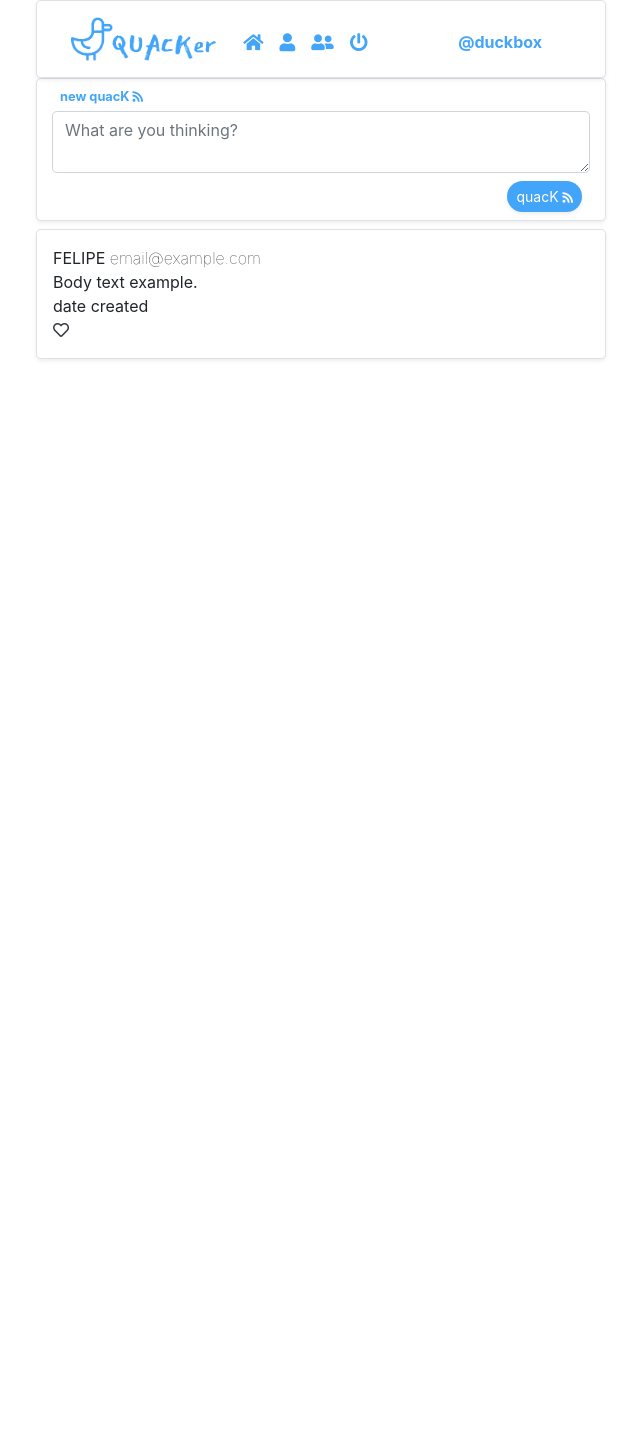
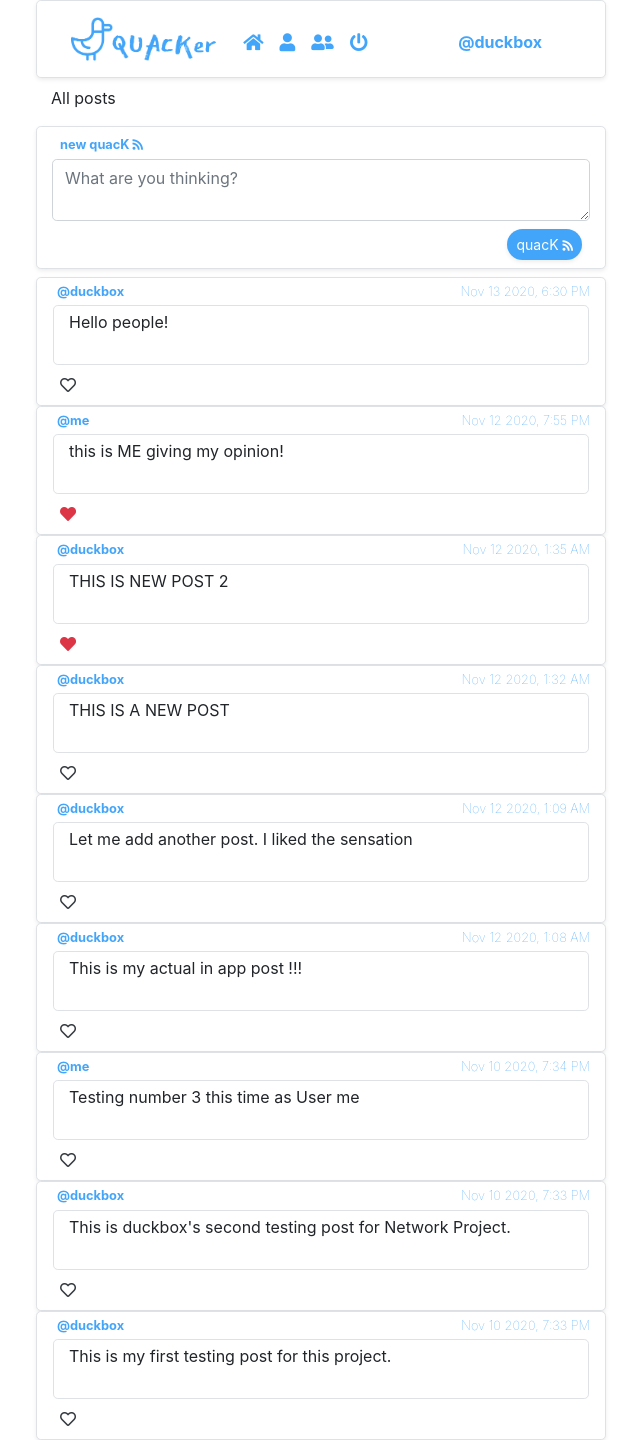
Before and after one commit to duckbox72/quacker, a Django app: page / in a window 1280 px wide. Shown: the whole page, without its empty margins (319-959 px from the left). Before the commit the page ends 360 px from the top, so only its background shows below. Run offline with Django 3.2, Linux system fonts and the light colour scheme; a user stored in the database is signed in; data comes from the database, SQL or seed files in the repository; both versions use the stored data as it was after the commit; some libraries are stand-ins or nearby versions.

Commit message:
back to index.js direction

```diff
--- a/network/static/network/add_post.js
+++ b/network/static/network/add_post.js
@@ -23,6 +23,7 @@ document.addEventListener('DOMContentLoaded', function() {
                 console.log(result.message);
             }
         })
+
         return false;
     })
 });
--- a/network/static/network/index.js
+++ b/network/static/network/index.js
@@ -22,7 +22,6 @@ function is_liked(post) {
         }
 
     }); // Close fetch for like
-
 }
 
 
@@ -66,24 +65,22 @@ function load_feed(feed) {
             element.className = `row justify-content-center`;
             element.id = `post${post.id}`;
             element.innerHTML =
-            `<div class="col-lg-6 border rounded-lg shadow-sm bg-white p-3">
+            `<div class="col-lg-6 border rounded-lg shadow-sm bg-white">
                 <div class="row">
-                    <div class="col">
-                        ${post.username} <span class="font-weight-lighter text-right">${post.user_email }</span>
+                    <div class="col p-1 ml-3 small my-text">
+                        @${post.username}
+                    </div>
+                    <div class="col small my-text text-right font-weight-lighter pt-1">
+                        ${post.created}
                     </div>
                 </div>
                 <div class="row">
-                    <div class="col">
+                    <div class="col border rounded-lg ml-3 mr-3 pt-1 pb-1" style="min-height: 60px;">
                         ${post.text}
                     </div>
                 </div>
                 <div class="row">
-                    <div class="col">
-                        ${post.created}
-                    </div>
-                </div>
-                <div class="row">
-                    <div class="col">
+                    <div class="col m-2">
                         <div>
                             <i id="toggle_like${post.id}" class="far fa-heart text-dark"></i>
                         <div>
@@ -105,7 +102,7 @@ function load_feed(feed) {
 
             });
         });
-    });
+    })
 
     // Check whether post is liked by user or not to set correct heart_ini
     fetch(`feed/${feed}`)
@@ -121,17 +118,18 @@ function load_feed(feed) {
                 // Select correct heart_ini class
                 if (!is_liked.message) {
                     console.log(`IS LIKED POST ${post.id} => ${is_liked.post}`);
-                    heart_ini = "fas fa-heart text-danger";
-                } else {
+                    heart_ini = `fas fa-heart text-danger`;
+                }else {
                     console.log(`NOT LIKED POST ${post.id}`);
-                    heart_ini = "far fa-heart text-dark";
+                    heart_ini = `far fa-heart text-dark`;
                 }
+
                 // Render correct heart_ini
                 document.querySelector(`#toggle_like${post.id}`).className = heart_ini;
-            });
-        });
+            })
+        })
 
     });
 
-    return false;
+
 }
--- a/network/static/network/post-entry.js
+++ b/network/static/network/post-entry.js
@@ -41,8 +41,4 @@ class PostEntry extends React.Component {
     }
 }
 
-
-
-
-
 ReactDOM.render(<PostEntry />, document.querySelector("#post_entry"));
--- a/network/templates/network/layout.html
+++ b/network/templates/network/layout.html
@@ -84,9 +84,9 @@
         </div>
 
         <!-- SCRIPTS -->
-        <!-- <script src="{% static 'network/index.js' %}"></script> -->
+        <script src="{% static 'network/index.js' %}"></script>
         <script src="{% static 'network/add_post.js' %}"></script>
-        <script src="{% static 'network/post-entry.js' %}" type="text/babel"></script>
+        <!-- <script src="{% static 'network/post-entry.js' %}" type="text/babel"></script>-->
 
         <script src="https://code.jquery.com/jquery-3.3.1.slim.min.js" integrity="sha384-q8i/X+965DzO0rT7abK41JStQIAqVgRVzpbzo5smXKp4YfRvH+8abtTE1Pi6jizo" crossorigin="anonymous"></script>
         <script src="https://cdnjs.cloudflare.com/ajax/libs/popper.js/1.14.7/umd/popper.min.js" integrity="sha384-UO2eT0CpHqdSJQ6hJty5KVphtPhzWj9WO1clHTMGa3JDZwrnQq4sF86dIHNDz0W1" crossorigin="anonymous"></script>
--- a/network/views.py
+++ b/network/views.py
@@ -78,11 +78,11 @@ def feed(request, feed):
 def like(request, post_id):
     user = request.user
     # Query for the requested like
-    print(f' POST ID {post_id}')
+    print(f' POST ID {post_id}, USER ID {user.username}')
     try:
-        is_liked = Like.objects.get(user=user, post=post_id)
+        is_liked = Like.objects.get(user=user.id, post=post_id)
     except:# LikeDoesNotExist():
-        return JsonResponse({"message": "Post not found"}, status=201)
+        return JsonResponse({"message": f"Like not found Post {post_id}"}, status=201)
 
     if request.method == "GET":
         print(is_liked)
```
Also changed, not shown: db.sqlite3.
